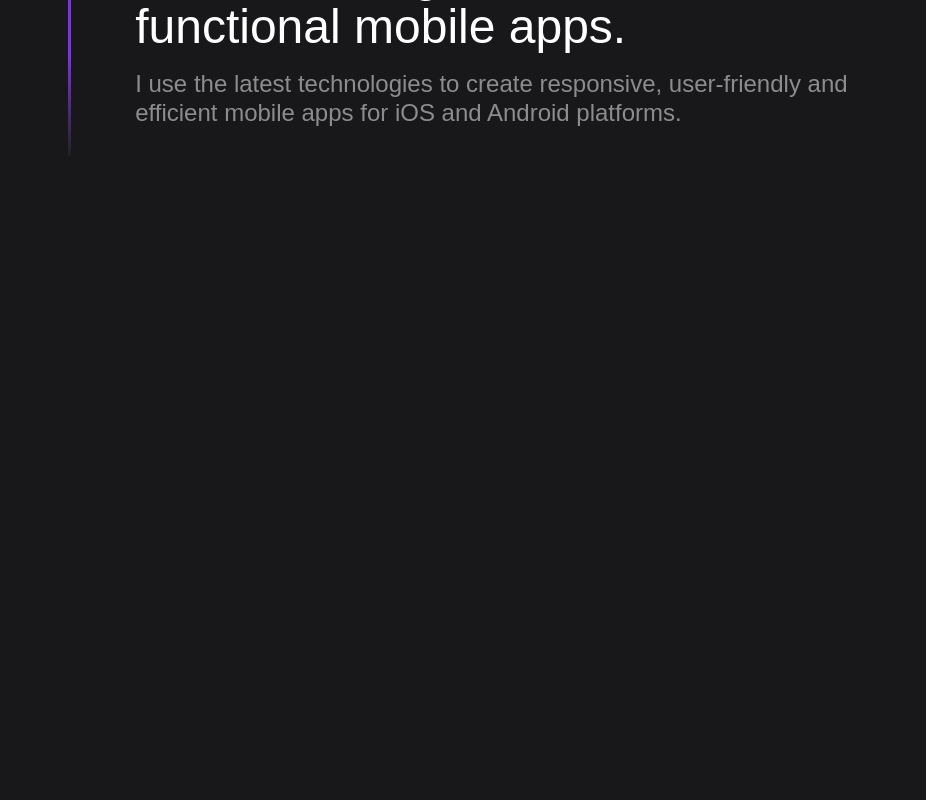
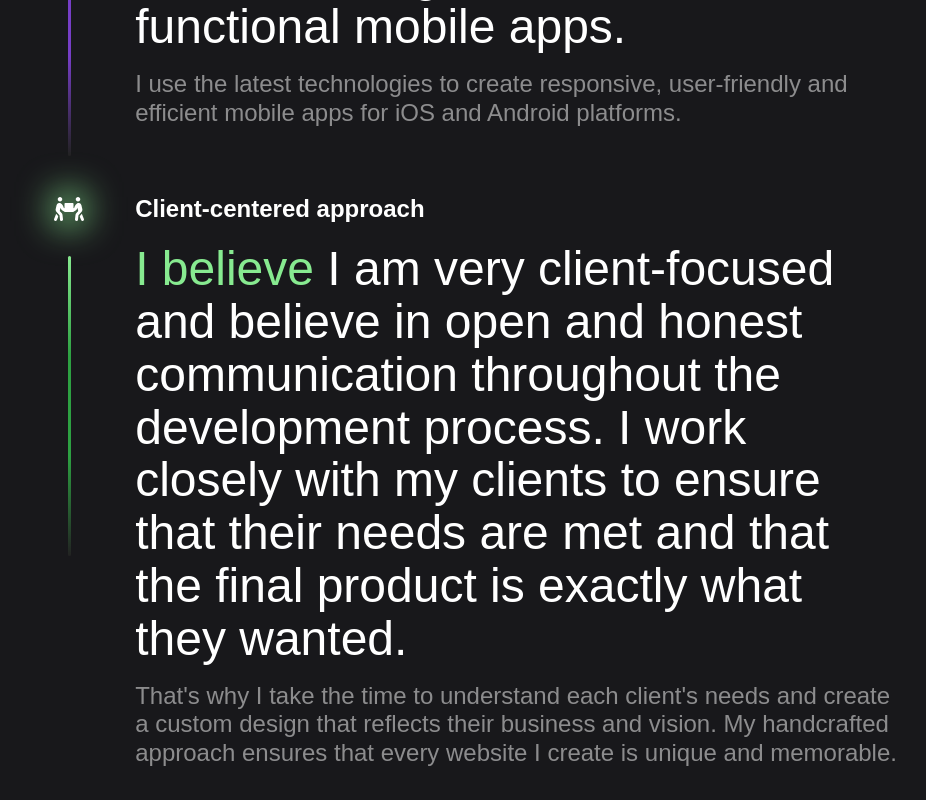
Before and after one commit to enzo-mourany/portfolio-v2, a Next.js app: page / in a window 1280 px wide. Shown: the part 2315-3115 px from the top of the page, without its empty margins (163-1089 px from the left). Before the commit the page ends 2506 px from the top, so only its background shows below. Built offline with nearby package versions, Linux system fonts and the light colour scheme.

Commit message:
feat: add Clients section

```diff
--- a/app/page.tsx
+++ b/app/page.tsx
@@ -10,6 +10,7 @@ import { About } from '../components/homepage/About';
 import { Skills } from '../components/homepage/Skills';
 import { WebDevelopment } from '../components/homepage/WebDevelopment';
 import { MobileApps } from '../components/homepage/MobileApps';
+import { Clients } from '../components/homepage/Clients';
 
 const HomePage = () => {
   const postMetadata: PostMetadata[] = getPostMetadata();
@@ -26,6 +27,7 @@ const HomePage = () => {
         <Skills />
         <WebDevelopment />
         <MobileApps />
+        <Clients />
       </div>
     </>
   )
--- /dev/null
+++ b/components/homepage/Clients.tsx
@@ -0,0 +1,29 @@
+import React from 'react'
+import { FaPeopleCarry } from 'react-icons/fa';
+
+import styles from '../../styles/WebDevelopment.module.scss';
+
+export const Clients: React.FC = () => {
+  return (
+    <section id='clients' className={styles.container}>
+      <div className={styles.wrapper}>
+        <div id='section-title' className={styles.title}>
+          <div className={styles.roadmap__line}>
+            <div className={styles.icon}>
+              <div className={styles.filter}></div>
+              <FaPeopleCarry style={{ color: '#fff', width: 30, height: 30, zIndex: 1 }} />
+            </div>
+            <div className={styles.line} />
+          </div>
+          <div id='description' className={styles.text}>
+            <h3 className={styles.text__title}>Client-centered approach</h3>
+            <h2 className={styles.text__description}>
+              <span>I believe</span> I am very client-focused and believe in open and honest communication throughout the development process. I work closely with my clients to ensure that their needs are met and that the final product is exactly what they wanted.
+            </h2>
+            <p>That&apos;s why I take the time to understand each client&apos;s needs and create a custom design that reflects their business and vision. My handcrafted approach ensures that every website I create is unique and memorable.</p>
+          </div>
+        </div>
+      </div>
+    </section>
+  )
+}
```
